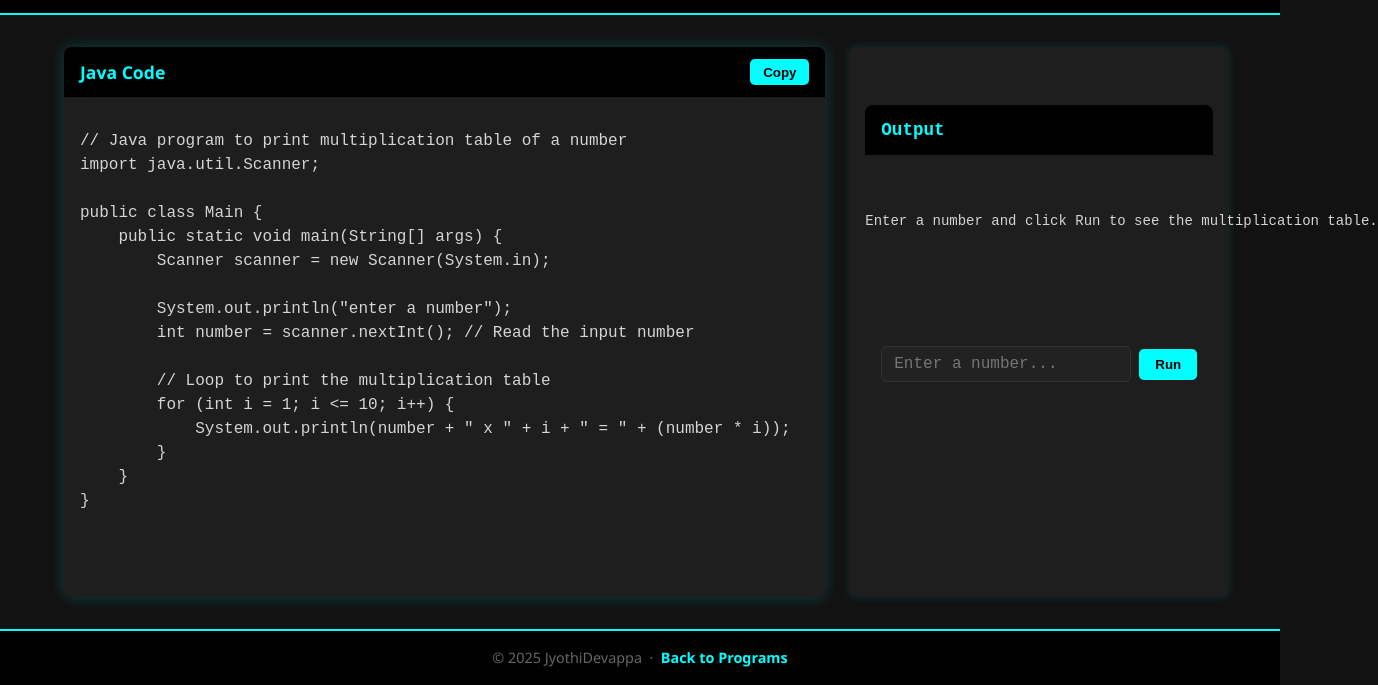
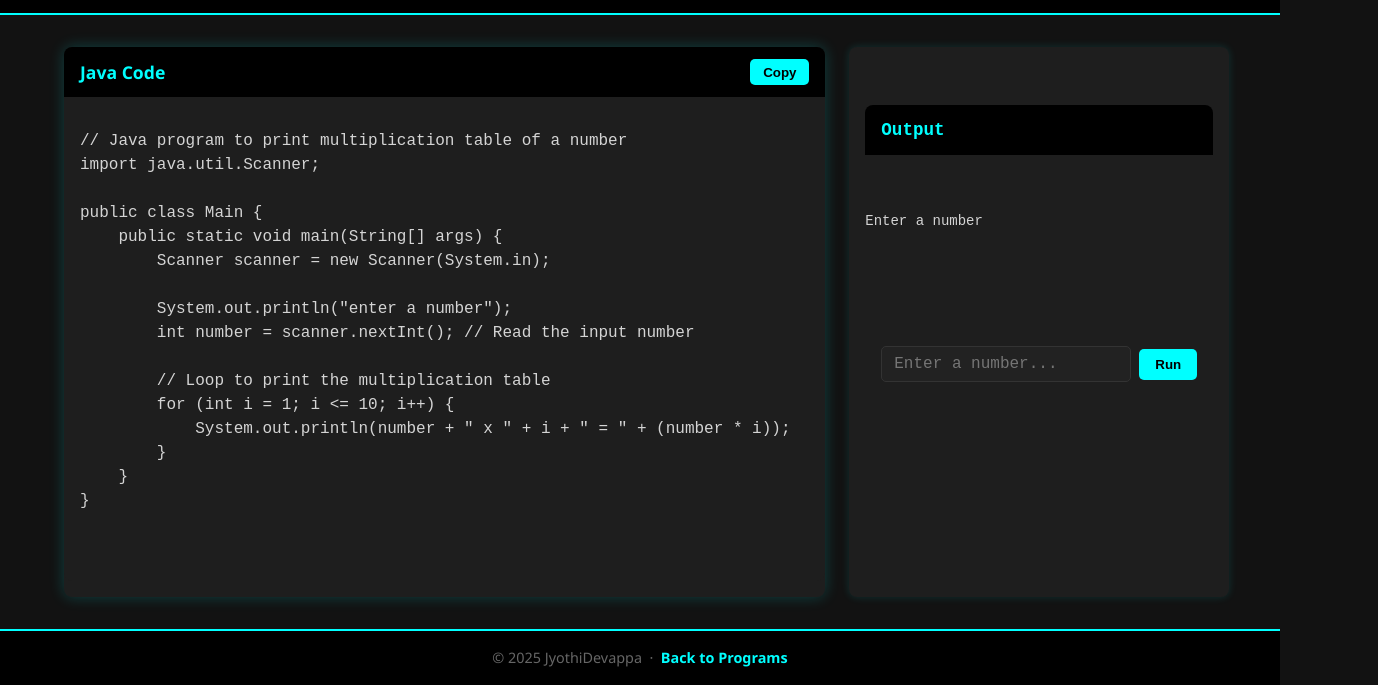
Before and after one commit to JyothiDevappa/Java-Code-Corner, a plain HTML site: page programs/multiplication-table.html in a window 1280 px wide. Shown: the part 115-800 px from the top of the page, 1378 px wide, since content can reach past the window. Drawn offline with Linux system fonts and the light colour scheme.

Commit message:
Update multiplication-table.html

```diff
--- a/programs/multiplication-table.html
+++ b/programs/multiplication-table.html
@@ -220,7 +220,7 @@ public class Main {
   <section class="output-panel" aria-label="Program output">
     <div class="output-header">Output</div>
     <pre class="output-content" id="output-block">
-Enter a number and click Run to see the multiplication table.
+Enter a number
     </pre>
 
     <div class="input-area">
```
